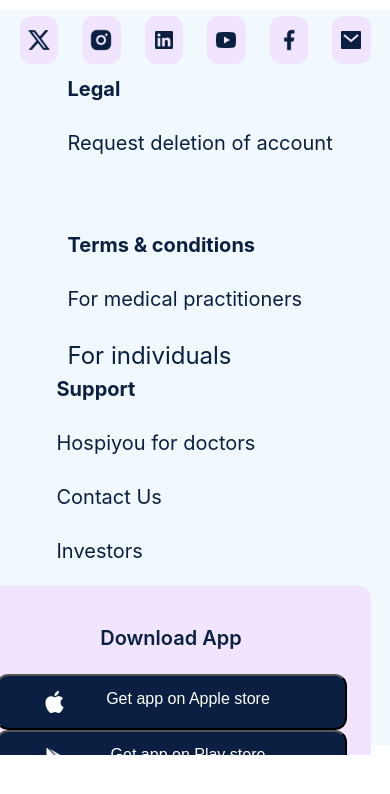
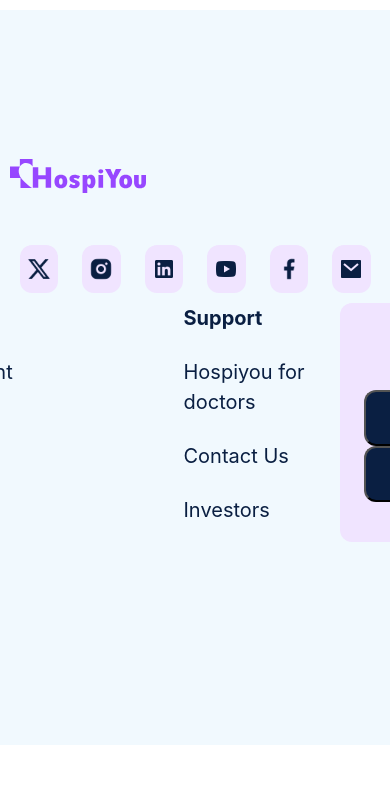
Before and after one commit to 123h1sp1you/newsite, a React (Create React App) app: page / in a window 390 px wide. Shown: the top 794 px of the page. Built offline with nearby package versions, Linux system fonts and the light colour scheme.

Commit message:
Updates by AI

```diff
--- a/src/App.css
+++ b/src/App.css
@@ -489,7 +489,7 @@
   height: 80vh;
   width: 100vw;
   align-items: center;
-  justify-content: space-evenly ;
+  justify-content: space-evenly;
   background-color: #f1f9fe;
   display: flex;
   flex-direction: row;
@@ -568,7 +568,7 @@
   display: none;
 }
 
-.footerdownloadtext{
+.footerdownloadtext {
   display: none;
 }
 
@@ -1328,8 +1328,9 @@
 
   .below-social {
     display: flex;
-    flex-direction: column;
+    flex-direction: row;
   }
+
 
   .footer-download {
     display: flex;
@@ -1345,7 +1346,7 @@
     height: 191px;
   }
 
-  .footerdownloadtext{
+  .footerdownloadtext {
     display: block;
     color: #0a1f42;
     text-align: center;
@@ -1359,7 +1360,6 @@
   .footer-install {
     display: block;
   }
-
 
   .second-div {
     display: flex;
@@ -1420,7 +1420,7 @@
   .individual {
     color: #0a1f42;
     font-family: Inter;
-    font-size: 24px;
+    font-size: 20px;
     font-style: normal;
     font-weight: 400;
   }
@@ -1431,7 +1431,7 @@
   .third-div {
     margin-left: 85px;
     display: flex;
-    width: 90vw;
+    width: 40vw;
     height: 212px;
   }
 
```
Lines whose indentation alone changed are shown as unchanged.
